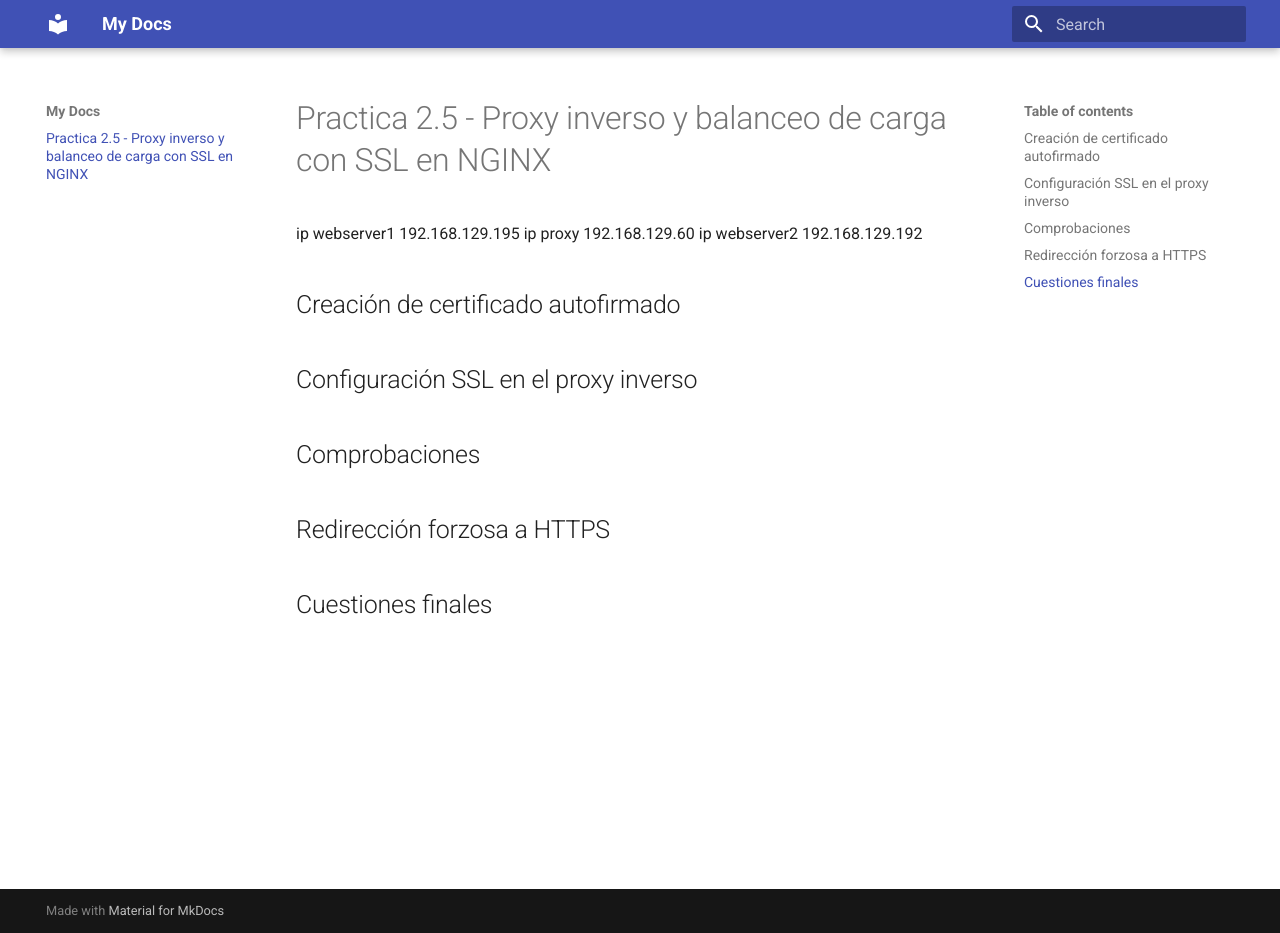
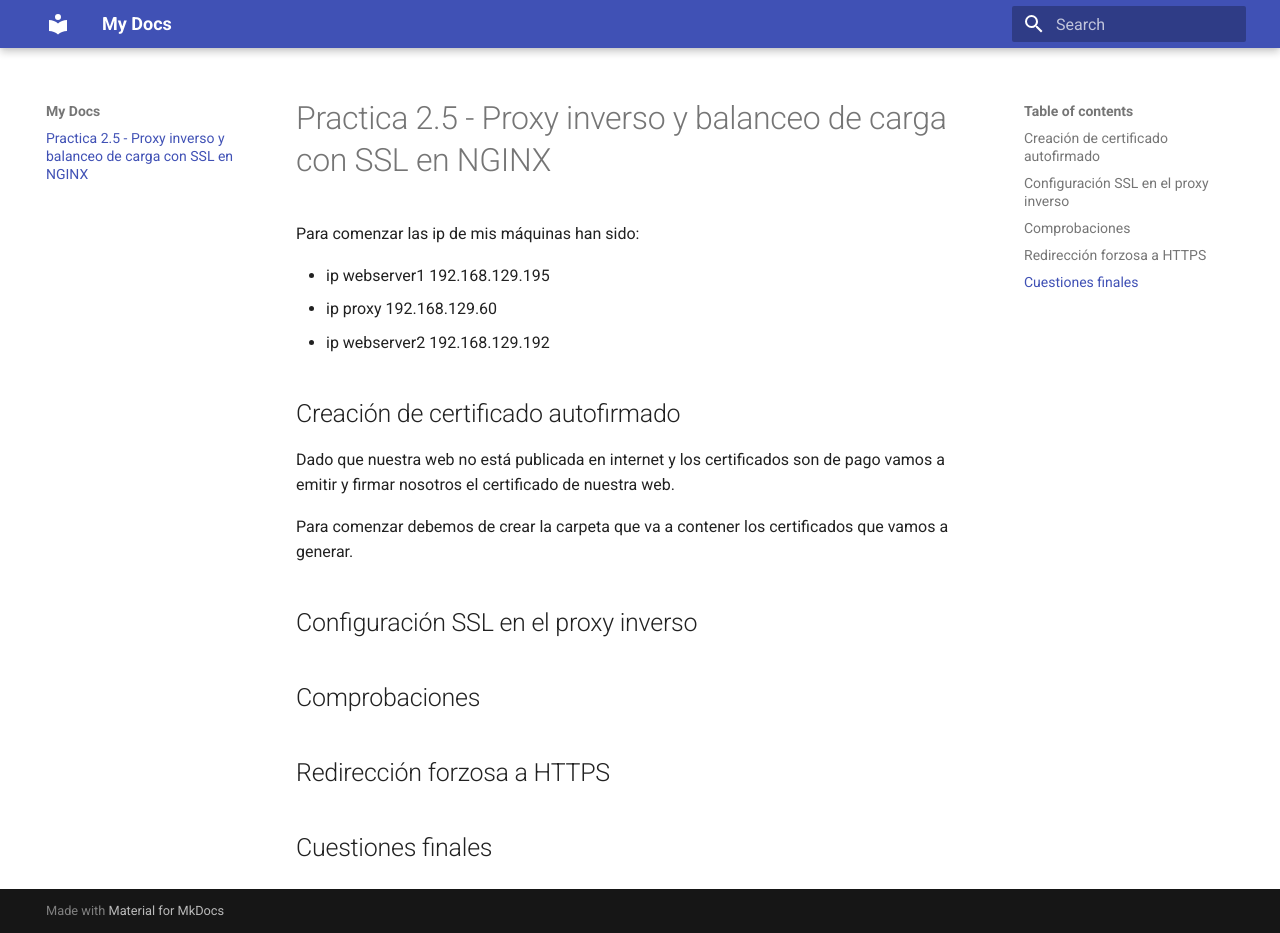
Before and after one commit to valfrio/Practica-2_5, an MkDocs documentation site: the page built from docs/index.md, in a window 1280 px wide and 933 px high. Built offline with MkDocs 1.6.1 and Material for MkDocs 9.7.7, drawn with Linux system fonts in a browser that asks for light colours.

Commit message:
ya empezado

```diff
--- a/docs/index.md
+++ b/docs/index.md
@@ -1,11 +1,16 @@
 #  Practica 2.5 - Proxy inverso y balanceo de carga con SSL en NGINX
 
-ip webserver1 192.168.129.195
-ip proxy 192.168.129.60
-ip webserver2 192.168.129.192
+Para comenzar las ip de mis máquinas han sido:
+
+- ip webserver1 192.168.129.195
+- ip proxy 192.168.129.60
+- ip webserver2 192.168.129.192
 
 ## Creación de certificado autofirmado
 
+Dado que nuestra web no está publicada en internet y los certificados son de pago vamos a emitir y firmar nosotros el certificado de nuestra web.
+
+Para comenzar debemos de crear la carpeta que va a contener los certificados que vamos a generar.
 ## Configuración SSL en el proxy inverso
 
 ## Comprobaciones
```
